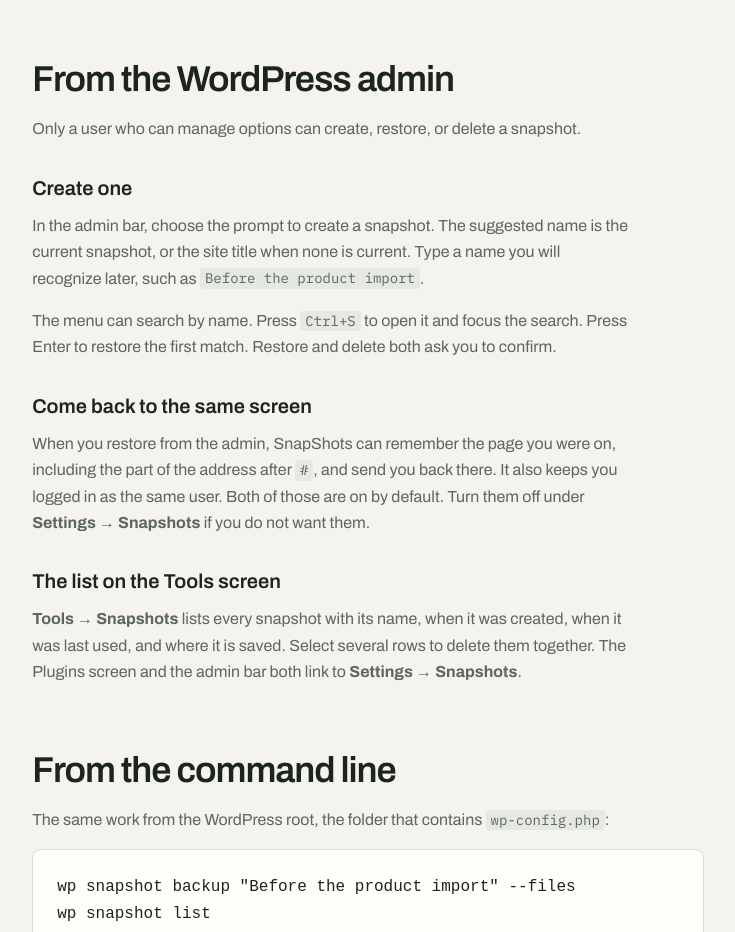
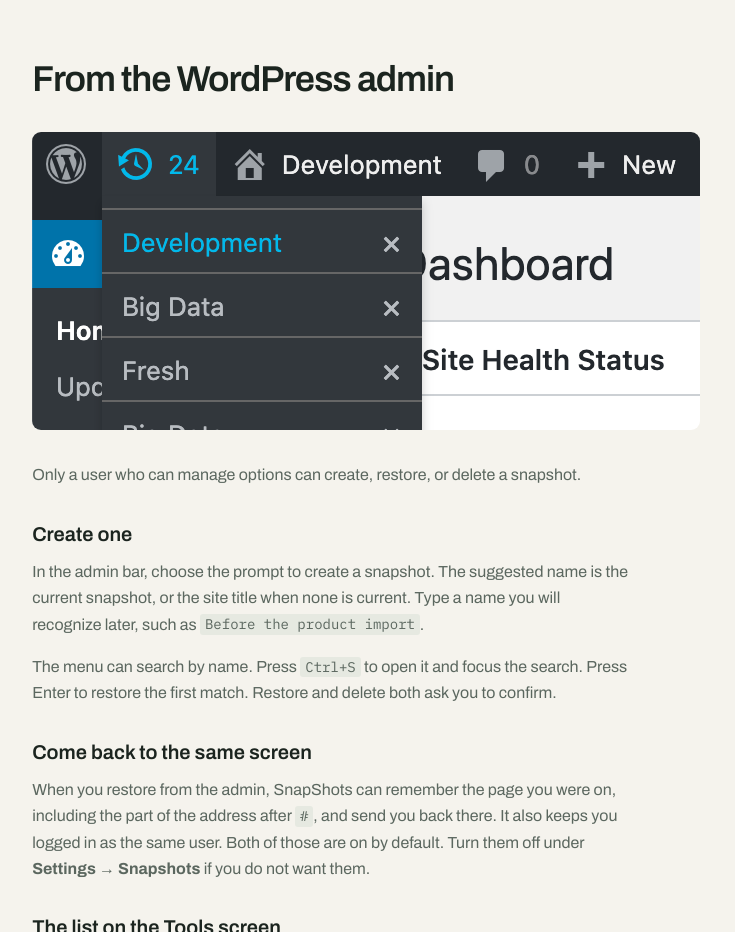
Before and after one commit to everpress-co/snapshots, a website built with webpack: page docs/guide.html in a window 1280 px wide. Shown: the part 1400-2332 px from the top of the page, without its empty margins (28-763 px from the left). Built offline with nearby package versions, Linux system fonts and the light colour scheme.

Commit message:
docs: add screenshot to WordPress admin section and update CSS for layout improvements
This commit adds a new screenshot to the WordPress admin section of the guide, enhancing visual clarity for users. Additionally, it introduces CSS styles for the screenshot to improve layout and spacing, ensuring a more polished presentation in the documentation.

```diff
--- a/docs/guide.html
+++ b/docs/guide.html
@@ -98,6 +98,14 @@
 				</p>
 
 				<h2 id="admin">From the WordPress admin</h2>
+				<figure class="admin-shot guide-screenshot">
+					<img
+						src="assets/screenshot-1.png"
+						width="668"
+						height="298"
+						alt="WordPress admin bar menu listing saved snapshots, with a Restore button."
+					/>
+				</figure>
 				<p>
 					Only a user who can manage options can create, restore, or delete a
 					snapshot.
--- a/docs/style.css
+++ b/docs/style.css
@@ -540,6 +540,11 @@ a:hover {
 	border-radius: var(--radius-medium);
 }
 
+.guide-screenshot {
+	margin-block: var(--space-8);
+	max-width: 668px;
+}
+
 /* Feature list */
 .feature-list {
 	margin: var(--space-12) 0 0;
```
